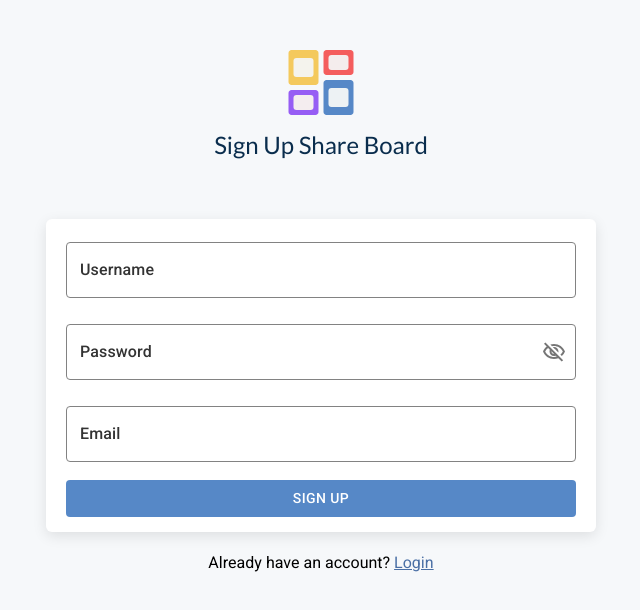
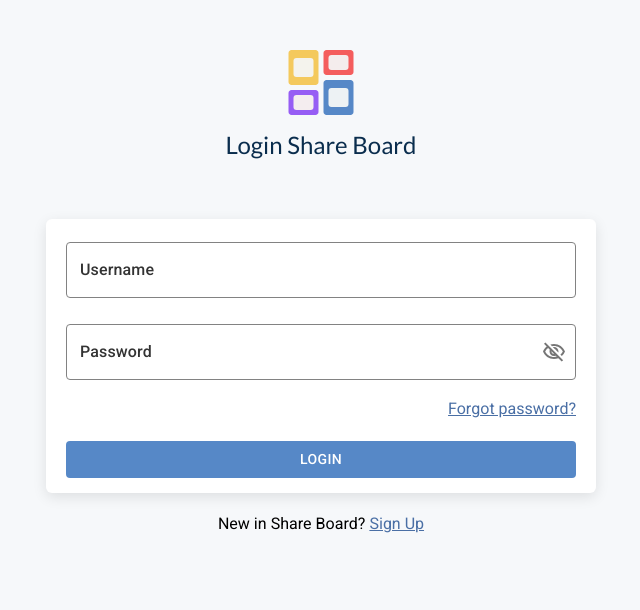
Before and after one commit to MilenaMorozova/SharedBoard-frontend, a React (Create React App) app: page /login in a window 1280 px wide. Shown: the top 610 px of the page, without its empty margins (319-959 px from the left). Built offline with nearby package versions, Linux system fonts and the light colour scheme.

Commit message:
added routing

```diff
--- a/package.json
+++ b/package.json
@@ -25,6 +25,7 @@
     "react": "^18.0.0",
     "react-dom": "^18.0.0",
     "react-redux": "^8.0.1",
+    "react-router-dom": "^6.3.0",
     "react-scripts": "5.0.0",
     "styled-components": "^5.3.5",
     "web-vitals": "^2.1.4"
--- /dev/null
+++ b/src/App.tsx
@@ -0,0 +1,34 @@
+
+import {
+  Route,
+  BrowserRouter,
+  Routes,
+  Navigate,
+} from 'react-router-dom';
+import { Component } from 'react';
+import { Provider } from 'react-redux';
+import { store } from './store/store';
+import LoginPage from './registration/login-page';
+import SignUpPage from './registration/sign-up-page';
+import ROUTE from './routers/routers';
+
+
+class App extends Component {
+  render() {
+    return (
+      <div className="App">
+        <Provider store={store}>
+          <BrowserRouter>
+            <Routes>
+              <Route path="/" element={<Navigate replace to={ROUTE.LOGIN} />} />
+              <Route path={ROUTE.LOGIN} element={<LoginPage />} />
+              <Route path={ROUTE.SIGN_UP} element={<SignUpPage />} />
+            </Routes>
+          </BrowserRouter>
+        </Provider>
+      </div>
+    );
+  }
+}
+
+export default App;
--- a/src/index.tsx
+++ b/src/index.tsx
@@ -1,17 +1,12 @@
 import React from 'react';
 import ReactDOM from 'react-dom';
+import App from './App';
 import './index.css';
-import { Provider } from 'react-redux';
 import reportWebVitals from './reportWebVitals';
-// import LoginPage from './registration/login-page';
-import { store } from './store/store';
-import SignUpPage from './registration/sign-up-page';
 
 ReactDOM.render(
   <React.StrictMode>
-    <Provider store={store}>
-      <SignUpPage />
-    </Provider>
+    <App />
   </React.StrictMode>,
   document.getElementById('root'),
 );
--- a/src/registration/login-page.tsx
+++ b/src/registration/login-page.tsx
@@ -3,6 +3,7 @@ import { EmptyObject } from '@reduxjs/toolkit';
 import LoginForm from './form/login/login-form';
 import BaseSignPage from './base-sign-page';
 import PageReference from './page-reference/page-reference';
+import ROUTE from '../routers/routers';
 
 
 type LoginPageProps = EmptyObject;
@@ -14,7 +15,7 @@ class LoginPage extends Component<LoginPageProps> {
         signPageActionName="Login"
       >
         <LoginForm />
-        <PageReference preamble="New in Share Board?" pageAction="Sign Up" href="#1" />
+        <PageReference preamble="New in Share Board?" pageAction="Sign Up" href={ROUTE.SIGN_UP} />
       </BaseSignPage>
     );
   }
--- a/src/registration/page-reference/page-reference.tsx
+++ b/src/registration/page-reference/page-reference.tsx
@@ -1,4 +1,5 @@
 import { Component } from 'react';
+import { Link } from 'react-router-dom';
 import { pageReferenceStyle, questionStyle } from './style';
 
 type PageReferenceProps = {
@@ -13,9 +14,9 @@ class PageReference extends Component<PageReferenceProps> {
       <div style={questionStyle}>
         {this.props.preamble}
         {' '}
-        <a href={this.props.href} style={pageReferenceStyle}>
+        <Link to={this.props.href} style={pageReferenceStyle}>
           {this.props.pageAction}
-        </a>
+        </Link>
       </div>
     );
   }
--- a/src/registration/sign-up-page.tsx
+++ b/src/registration/sign-up-page.tsx
@@ -3,6 +3,7 @@ import { EmptyObject } from '@reduxjs/toolkit';
 import SignUpForm from './form/signUp/sign-up-form';
 import BaseSignPage from './base-sign-page';
 import PageReference from './page-reference/page-reference';
+import ROUTE from '../routers/routers';
 
 
 type SignUpPageProps = EmptyObject;
@@ -14,7 +15,7 @@ class SignUpPage extends Component<SignUpPageProps> {
         signPageActionName="Sign Up"
       >
         <SignUpForm />
-        <PageReference preamble="Already have an account?" pageAction="Login" href="#2" />
+        <PageReference preamble="Already have an account?" pageAction="Login" href={ROUTE.LOGIN} />
       </BaseSignPage>
     );
   }
--- /dev/null
+++ b/src/routers/routers.ts
@@ -0,0 +1,6 @@
+const ROUTE = {
+  LOGIN: '/login',
+  SIGN_UP: '/sign_up',
+};
+
+export default ROUTE;
```
Also changed, not shown: 1 other file (tests, documents, lock files or other folders).
